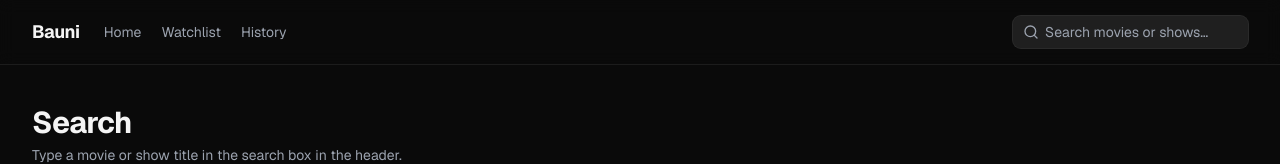
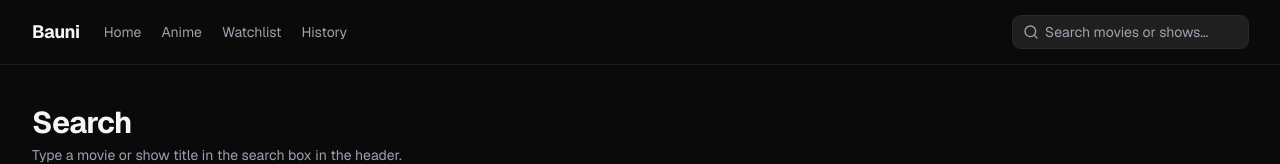
Before and after one commit to Lamiore/MovieStation, a Next.js app: page /search in a window 1280 px wide. Shown: the top 164 px of the page. Built offline with nearby package versions, Linux system fonts and the light colour scheme.

Commit message:
feat(nav): add Anime link to site header

```diff
--- a/src/components/layout/SiteHeader.tsx
+++ b/src/components/layout/SiteHeader.tsx
@@ -4,6 +4,7 @@ import { SearchAutocomplete } from "@/components/search/SearchAutocomplete";
 
 const NAV_LINKS = [
   { href: "/", label: "Home" },
+  { href: "/anime", label: "Anime" },
   { href: "/watchlist", label: "Watchlist" },
   { href: "/history", label: "History" },
 ];
```
Also changed, not shown: 1 other file (tests, documents, lock files or other folders).
